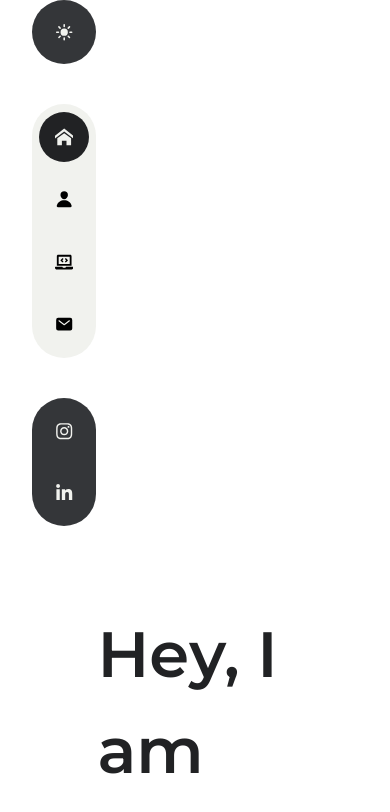
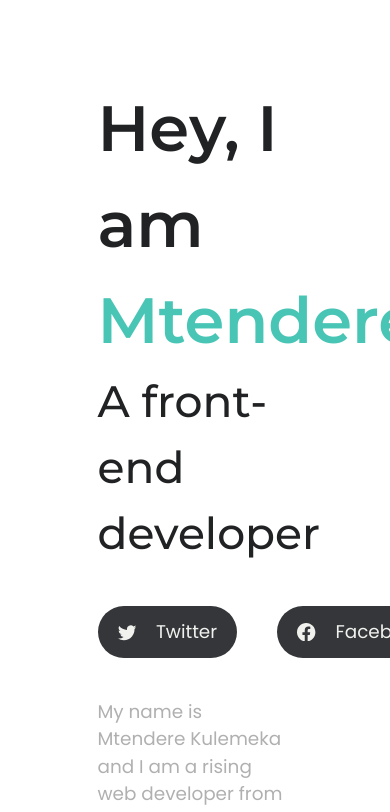
Before and after one commit to mkulemeka/Portfolio-v2, a React (Vite) app: page / in a window 390 px wide. Shown: the top 812 px of the page. Built offline with nearby package versions, Linux system fonts and the light colour scheme.

Commit message:
more changes coming

```diff
--- a/src/App.jsx
+++ b/src/App.jsx
@@ -18,9 +18,9 @@ const App = () => {
     <section
       className={`${
         isDarkMode ? "bg-fadedBlack" : "bg-whitey"
-      } min-h-[100vh] text-white text-regular font-poppins transition ease duration-300`}
+      } flex min-h-[100vh] text-white text-regular font-poppins transition ease duration-300`}
     >
-      <Navbar
+      <Navbar className="mobile_nav"
         active={active}
         isDarkMode={isDarkMode}
         setIsDarkMode={setIsDarkMode}
--- a/src/components/Navbar.jsx
+++ b/src/components/Navbar.jsx
@@ -35,7 +35,7 @@ const Navbar = ({ active, isDarkMode, setIsDarkMode }) => {
 
   return (
     <>
-      <nav className="w-[8rem] md:fixed z-10 h-[100%] flex flex-col items-center justify-center gap-10">
+      <nav id="nav" className="w-[8rem] md:fixed z-10 h-[100%] flex flex-col items-center justify-center gap-10">
         <div className="w-[50%] h-[4rem] bg-fadedMoreBlack flex flex-col items-center justify-center gap-3 p-2 rounded-full">
           <button
             className="p-4 rounded-full transition ease-in-out"
--- a/src/styles/App.scss
+++ b/src/styles/App.scss
@@ -11,3 +11,14 @@
     box-shadow: inset -9.5rem 0 0 0 var(--fadedMoreBlack);
   }
 }
+
+#nav {
+
+
+}
+
+@media screen and (max-width: 460px) {
+  #nav {
+    display: none;
+  }
+}
```
